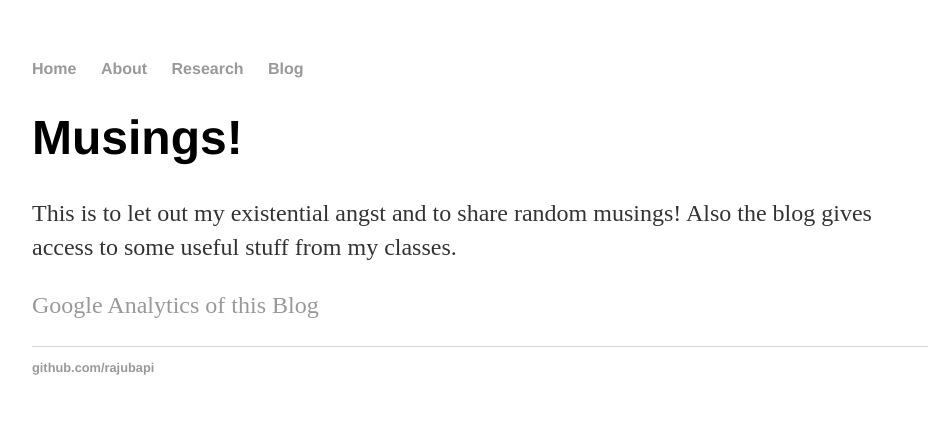
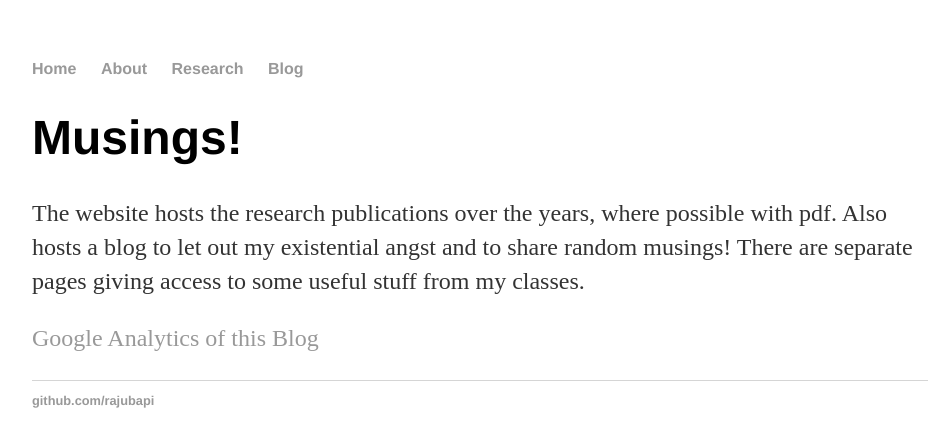
Before and after one commit to rajubapi/rajubapi.github.io, a Jekyll site: the page built from about/index.html, in a window 1280 px wide. Shown: the top 447 px of the page, without its empty margins (160-1103 px from the left). Built offline with Jekyll 4.4.1, drawn with Linux system fonts in a browser that asks for light colours.

Commit message:
Update index.html

```diff
--- a/about/index.html
+++ b/about/index.html
@@ -4,7 +4,7 @@ title: Bapi Raju, UoH
 ---
 <div class="blurb">
 	<h1>Musings!</h1>
-	<p>This is to let out my existential angst and to share random musings!
-		Also the blog gives access to some useful stuff from my classes.</p>
+	<p>The website hosts the research publications over the years, where possible with pdf. Also hosts a blog to let out my existential angst and to share random musings!
+		There are separate pages giving access to some useful stuff from my classes.</p>
 	<p> <a href="../_includes/analytics.html">Google Analytics of this Blog</a></p>
 </div><!-- /.blurb -->
```
